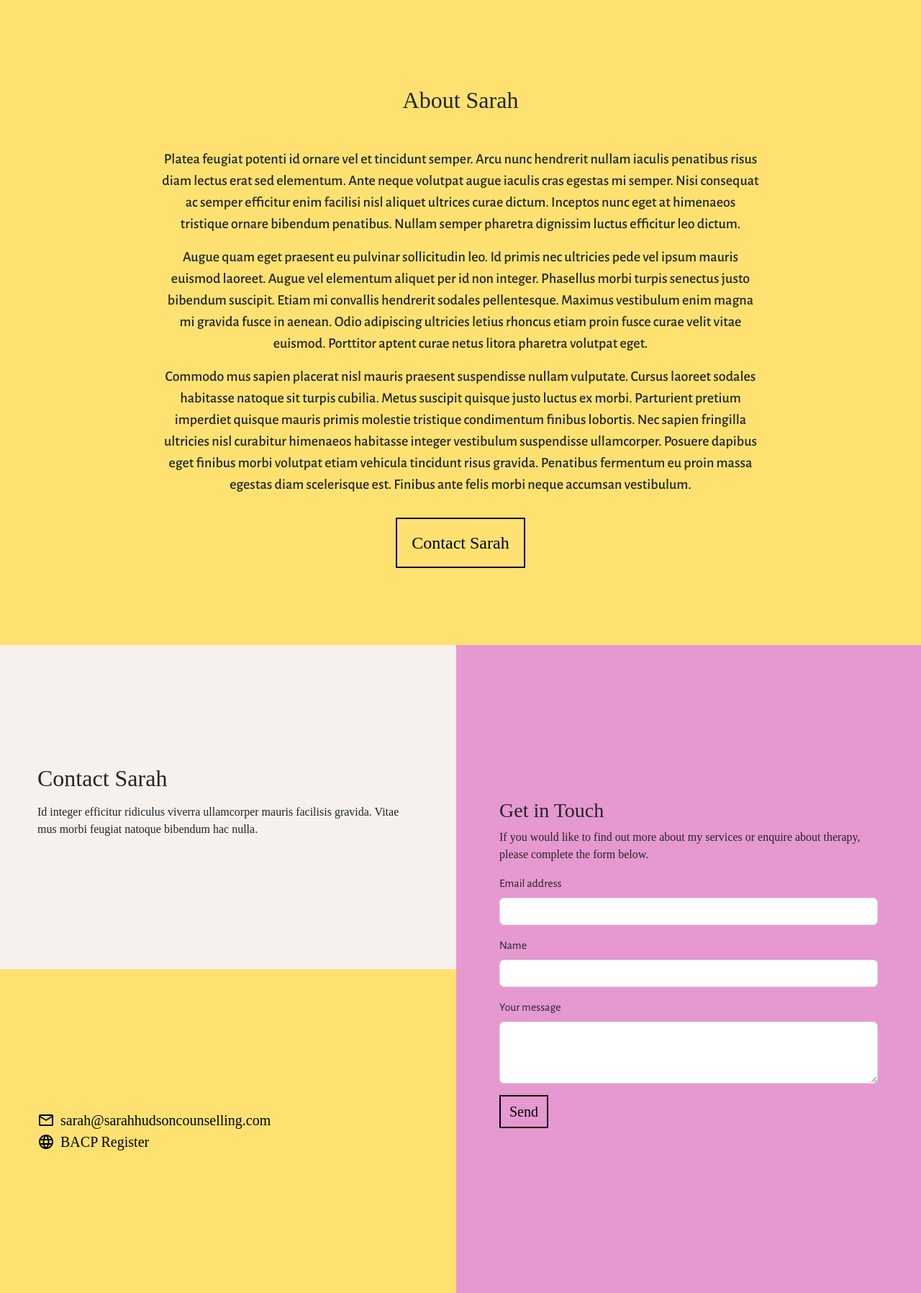
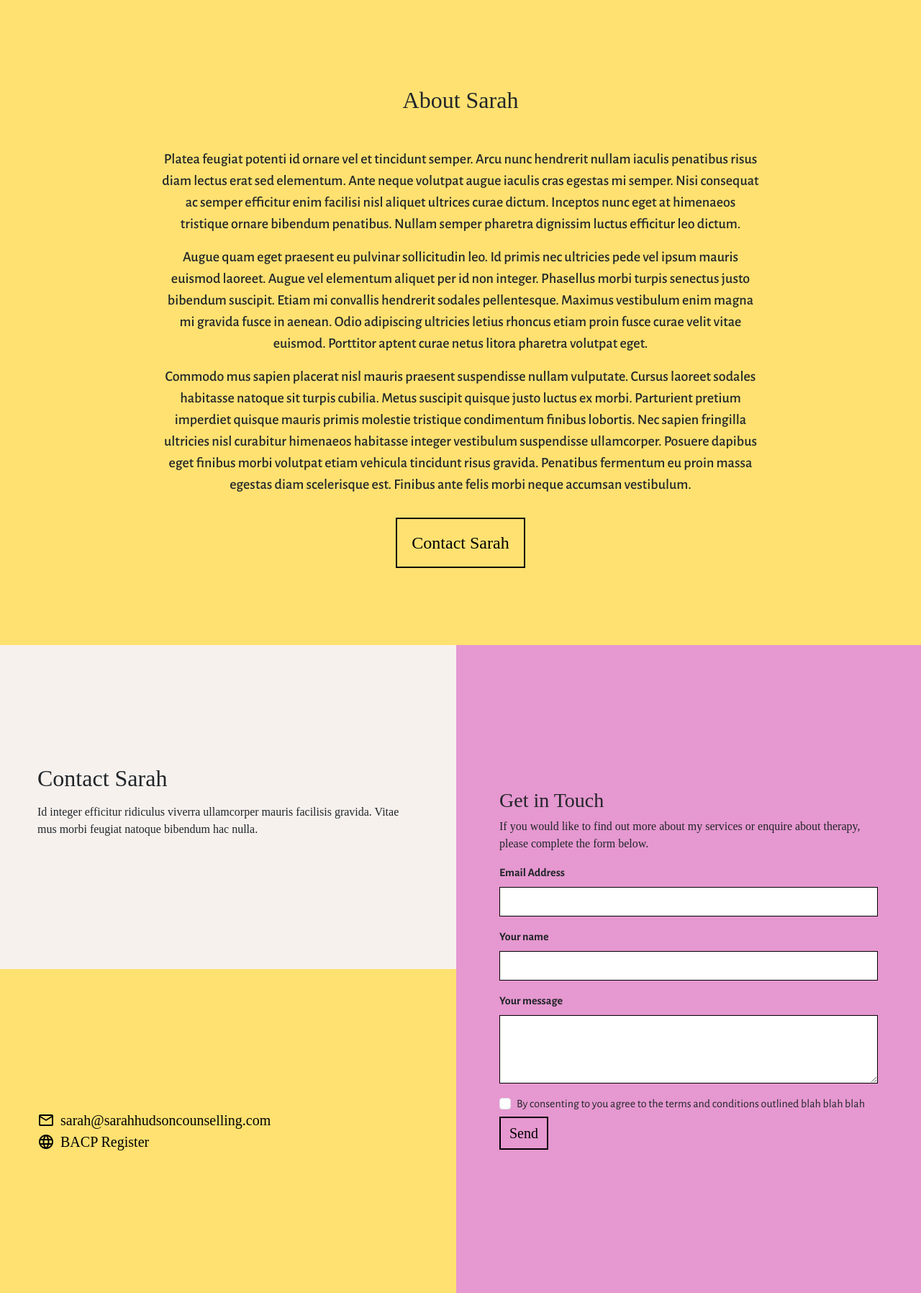
Before and after one commit to naaman10/sarah, a Jekyll site: the page built from index.markdown, in a window 1280 px wide, cut to the strip 904-2700 px from the top of the page. Shown: the whole strip at 72% size. Built offline with Jekyll 4.4.1, drawn with Linux system fonts in a browser that asks for light colours; some web fonts are replaced.

Commit message:
Contact section updates

```diff
--- a/_data/sitedata.yml
+++ b/_data/sitedata.yml
@@ -1,3 +1,9 @@
 thanks-title: Thank You
 thanks-text: >-
   Thank you for your message, I will respond within the next 2-3 business days.
+contact-form:
+  email-field: Email Address
+  name-field: Your name
+  message-field: Your message
+  consent-message: By consenting to you agree to the terms and conditions outlined blah blah blah
+  submit-button: Send
--- a/_includes/contact-section.html
+++ b/_includes/contact-section.html
@@ -30,20 +30,24 @@
                 {{ page.contact.form-text | markdownify }}
                 <form name="contact" action="/thank-you" netlify>
                     <div class="mb-3">
-                        <label for="contactEmail" class="form-label">Email address</label>
+                        <label for="contactEmail" class="form-label">{{ site.data.sitedata.contact-form.email-field }}</label>
                         <input type="email" class="form-control" id="contactEmail" name="Email">
                     </div>
                     <div class="mb-3">
-                        <label for="contactName" class="form-label">Name</label>
+                        <label for="contactName" class="form-label">{{ site.data.sitedata.contact-form.name-field }}</label>
                         <input class="form-control" id="contactName" name="Name">
                     </div>
                     <div class="mb-3">
-                        <label for="contactMessage" class="form-label">Your message</label>
+                        <label for="contactMessage" class="form-label">{{ site.data.sitedata.contact-form.message-field }}</label>
                         <textarea class="form-control" id="contactMessage" rows="3" name="Message"></textarea>
                     </div>
-                    <p>
-                    <button class="btn btn-primary" type="submit">Send</button>
-                    </p>
+                    <div class="form-check">
+                        <input class="form-check-input" type="checkbox" value="" id="contactConsent" name="consent">
+                        <label class="form-check-label" for="contactConsent">
+                          {{ site.data.sitedata.contact-form.consent-message }}
+                        </label>
+                    </div>
+                    <button class="btn btn-primary mt-1" type="submit">{{ site.data.sitedata.contact-form.submit-button }}</button>
                 </form>
             </div>
         </div>
--- a/css/styles.scss
+++ b/css/styles.scss
@@ -87,6 +87,7 @@ h1, h2, h3, h4, h5, h6, p {
     .block-3 {
         background-color: #E698D0;
         .btn {
+            font-family: $font-serif;
             color: #000000;
             background-color: transparent;
             border: 2px solid #000000;
@@ -97,6 +98,14 @@ h1, h2, h3, h4, h5, h6, p {
                 color: #E698D0;
             }
         }
+    }
+    .form-control {
+        border: 1px solid #000000;
+        border-radius: 0;
+        font-size: 18px;
+    }
+    .form-label {
+        font-weight: 600;
     }
 }
 #thank-you {
```
Also changed, not shown: admin/config.yml (+9 -0 lines).
